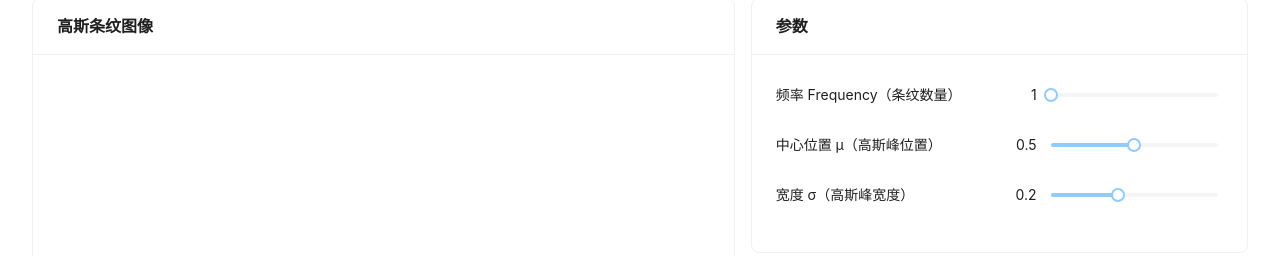
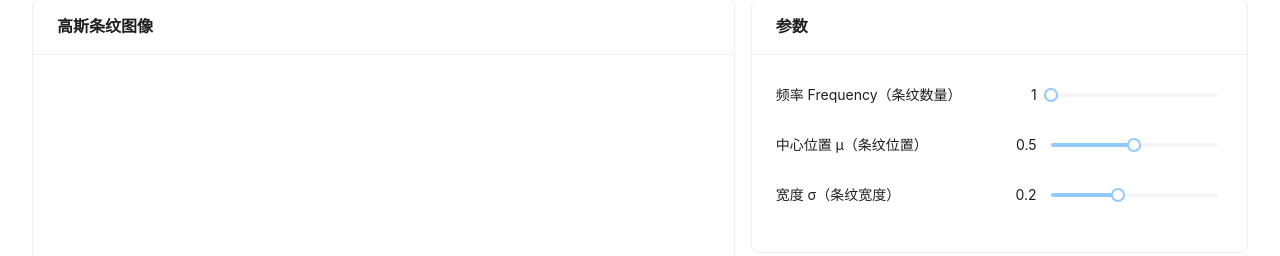
Before and after one commit to cellestella/webgpu-gauss, a React (Vite) app: page / in a window 1280 px wide. Shown: the part 99-355 px from the top of the page. Built offline with nearby package versions, Linux system fonts and the light colour scheme.

Commit message:
update text

```diff
--- a/src/App.tsx
+++ b/src/App.tsx
@@ -178,7 +178,7 @@ function App() {
               }
             />
             <ParamInput
-              label="中心位置 μ（高斯峰位置）"
+              label="中心位置 μ（条纹位置）"
               value={params.mu}
               min={0}
               max={1}
@@ -186,7 +186,7 @@ function App() {
               onChange={(value) => setParams((p) => ({ ...p, mu: value }))}
             />
             <ParamInput
-              label="宽度 σ（高斯峰宽度）"
+              label="宽度 σ（条纹宽度）"
               value={params.sigma}
               min={0.001}
               max={0.5}
```
